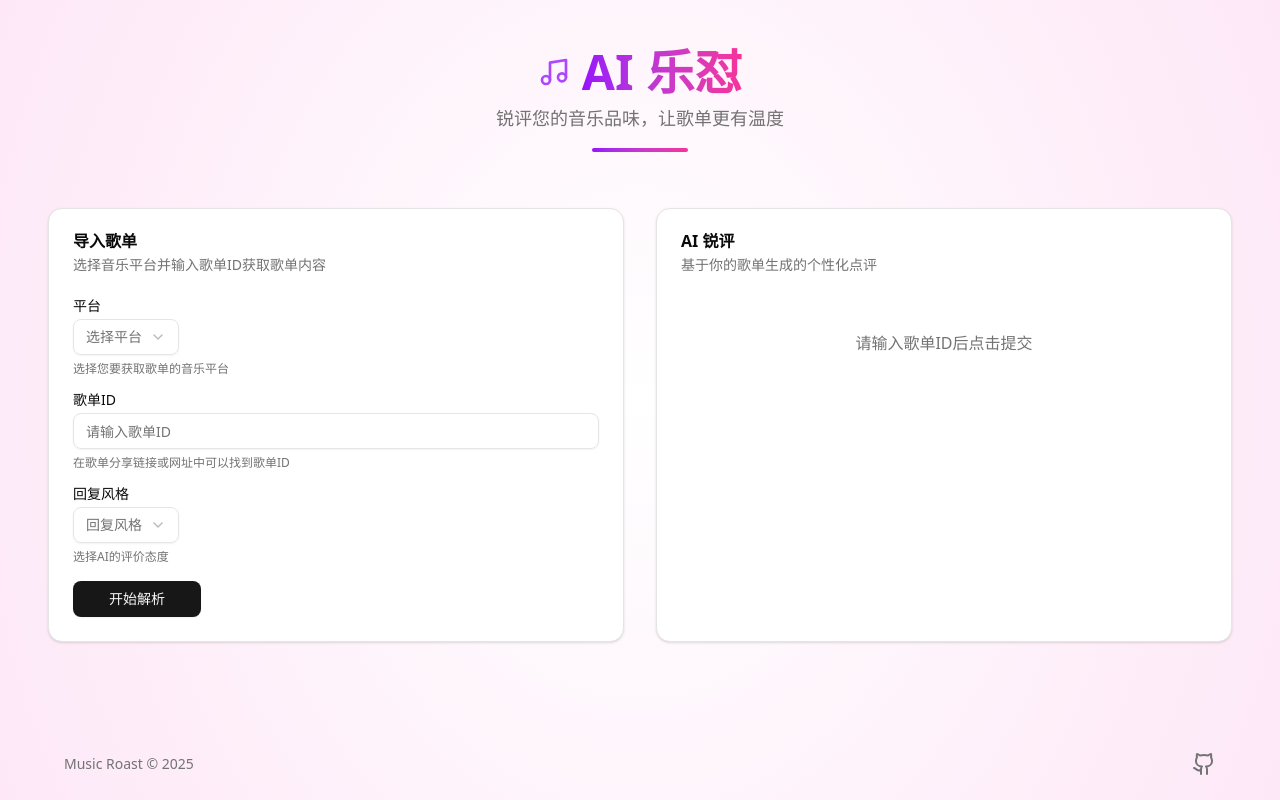
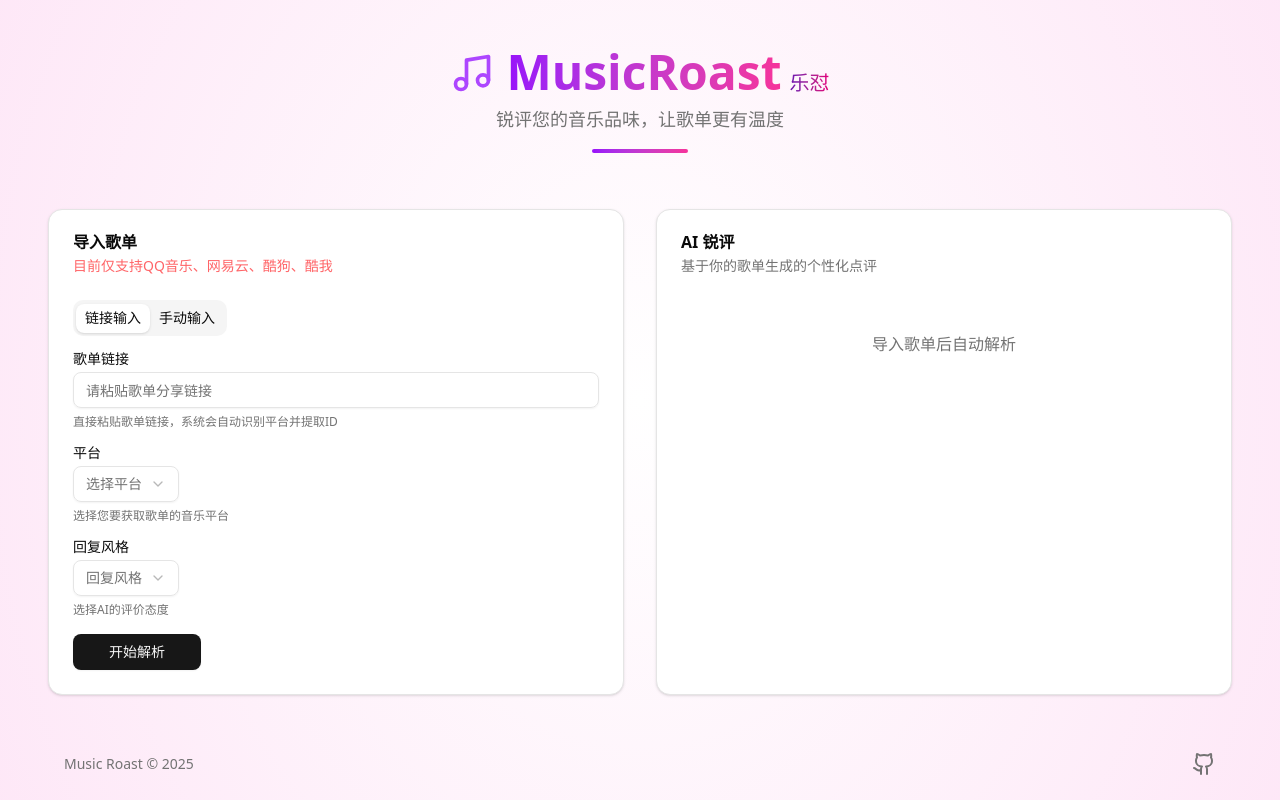
Before and after one commit to luckyabner/MusicRoast, a Next.js app: page / in a window 1280 px wide. Built offline with nearby package versions, Linux system fonts and the light colour scheme.

Commit message:
✨ feat: 支持链接解析

```diff
--- a/package.json
+++ b/package.json
@@ -13,6 +13,7 @@
     "@radix-ui/react-scroll-area": "^1.2.3",
     "@radix-ui/react-select": "^2.1.6",
     "@radix-ui/react-slot": "^1.1.2",
+    "@radix-ui/react-tabs": "^1.1.3",
     "axios": "^1.8.4",
     "cheerio": "^1.0.0",
     "class-variance-authority": "^0.7.1",
--- a/src/app/page.tsx
+++ b/src/app/page.tsx
@@ -152,10 +152,15 @@ export default function Home() {
 				<div className="max-w-7xl min-h-screen mx-auto px-4 flex flex-col sm:px-6 lg:px-8">
 					<div className="flex flex-col justify-center items-center py-12 space-y-2">
 						<div className="flex items-center gap-3 animate-fade-in">
-							<MusicIcon className="h-8 w-8 text-purple-500" />
-							<h1 className="text-5xl font-bold bg-gradient-to-r from-purple-600 to-pink-500 bg-clip-text text-transparent">
-								AI 乐怼
-							</h1>
+							<MusicIcon className="size-11 text-purple-500" />
+							<div className="flex items-baseline">
+								<h1 className="text-5xl font-bold bg-gradient-to-r from-purple-600 to-pink-500 bg-clip-text text-transparent">
+									MusicRoast
+								</h1>
+								<span className="ml-2 text-xl bg-gradient-to-r from-purple-800 to-pink-600 bg-clip-text text-transparent font-medium">
+									乐怼
+								</span>
+							</div>
 						</div>
 						<p className="text-muted-foreground font-medium text-lg max-w-xl text-center">
 							锐评您的音乐品味，让歌单更有温度
--- a/src/app/share/page.tsx
+++ b/src/app/share/page.tsx
@@ -90,6 +90,22 @@ export default function SharePage() {
 	};
 	return (
 		<div className="flex flex-col items-center min-h-screen justify-center">
+			<div className="my-6 flex gap-6 justify-center">
+				<Button
+					variant="outline"
+					className="rounded-lg px-5"
+					onClick={() => window.history.back()}
+				>
+					返回
+				</Button>
+				<Button
+					onClick={generateShareCard}
+					disabled={isGenerating}
+					className="rounded-lg px-5 bg-blue-600 hover:bg-blue-700"
+				>
+					{isGenerating ? '生成中...' : '保存图片'}
+				</Button>
+			</div>
 			{/* 添加额外的包装器并应用精确样式控制 */}
 			<div
 				ref={cardRef}
@@ -108,13 +124,6 @@ export default function SharePage() {
 					review={result}
 				/>
 			</div>
-			<Button
-				className="mt-4"
-				onClick={generateShareCard}
-				disabled={isGenerating}
-			>
-				{isGenerating ? '生成中...' : '保存图片'}
-			</Button>
 		</div>
 	);
 }
--- a/src/components/AiResult.tsx
+++ b/src/components/AiResult.tsx
@@ -51,7 +51,7 @@ export default function AiResult({ result, isLoading = false, error = '' }: AiRe
 			<CardContent>
 				{!isLoading && !result ? (
 					<div className="flex items-center justify-center py-8">
-						<p className="text-muted-foreground">请输入歌单ID后点击提交</p>
+						<p className="text-muted-foreground">导入歌单后自动解析</p>
 					</div>
 				) : isLoading && !result ? (
 					<div className="flex items-center justify-center py-8">
--- a/src/components/InputForm.tsx
+++ b/src/components/InputForm.tsx
@@ -1,20 +1,75 @@
 'use client';
-import React from 'react';
+import React, { useState } from 'react';
 import { Card, CardContent, CardDescription, CardFooter, CardHeader, CardTitle } from './ui/card';
 import { Label } from './ui/label';
 import { Select, SelectContent, SelectItem, SelectTrigger, SelectValue } from './ui/select';
 import { Input } from './ui/input';
 import { Button } from './ui/button';
 import { PROMPTS } from '@/lib/prompts';
+import { Tabs, TabsContent, TabsList, TabsTrigger } from './ui/tabs';
 
 interface InputFormProps {
 	onSubmit: (formData: FormData) => void;
 	isLoading?: boolean;
 }
 export default function InputForm({ onSubmit, isLoading = false }: InputFormProps) {
+	const [inputMethod, setInputMethod] = useState<'id' | 'link'>('link');
+	const [linkInput, setLinkInput] = useState('');
+	const [idInput, setIdInput] = useState('');
+	const [platformInput, setPlatformInput] = useState('');
+
+	const extractInfoFromLink = (link: string): { platform: string; id: string } => {
+		try {
+			// 默认值
+			let platform = '';
+			let id = '';
+
+			// 网易云音乐
+			if (link.includes('music.163.com')) {
+				platform = 'wyy';
+			}
+			// QQ音乐
+			else if (link.includes('y.qq.com')) {
+				platform = 'qqmusic';
+			}
+			// 酷狗音乐
+			else if (link.includes('kugou.com')) {
+				platform = 'kugou';
+			}
+			// 酷我音乐
+			else if (link.includes('kuwo.cn')) {
+				platform = 'kuwo';
+			}
+			const idMatch = link.match(/[?&]id=([^&]+)/);
+			if (idMatch && idMatch[1]) {
+				id = idMatch[1];
+			}
+			return { platform, id };
+		} catch (error) {
+			console.error('解析链接失败:', error);
+			return { platform: '', id: '' };
+		}
+	};
+
+	const handleLinkChange = (e: React.ChangeEvent<HTMLInputElement>) => {
+		const link = e.target.value;
+		setLinkInput(link);
+
+		const { platform, id } = extractInfoFromLink(link);
+		setIdInput(id);
+		setPlatformInput(platform);
+	};
+
 	const handleSubmit = (e: React.FormEvent<HTMLFormElement>) => {
 		e.preventDefault();
 		const formData = new FormData(e.currentTarget);
+
+		// 如果是通过链接输入
+		if (inputMethod === 'link') {
+			if (idInput) formData.set('id', idInput);
+			if (platformInput) formData.set('platform', platformInput);
+		}
+
 		onSubmit(formData);
 	};
 
@@ -22,7 +77,9 @@ export default function InputForm({ onSubmit, isLoading = false }: InputFormProp
 		<Card className="h-full">
 			<CardHeader>
 				<CardTitle>导入歌单</CardTitle>
-				<CardDescription>选择音乐平台并输入歌单ID获取歌单内容</CardDescription>
+				<CardDescription>
+					<p className="text-red-400 inline">目前仅支持QQ音乐、网易云、酷狗、酷我</p>
+				</CardDescription>
 			</CardHeader>
 			<form
 				onSubmit={handleSubmit}
@@ -30,12 +87,60 @@ export default function InputForm({ onSubmit, isLoading = false }: InputFormProp
 			>
 				<CardContent className="space-y-4">
 					<div className="flex flex-col space-y-1.5">
-						<Label htmlFor="platform">平台</Label>
+						<Tabs
+							defaultValue="link"
+							onValueChange={(v) => setInputMethod(v as 'id' | 'link')}
+						>
+							<TabsList className="grid grid-cols-2">
+								<TabsTrigger value="link">链接输入</TabsTrigger>
+								<TabsTrigger value="id">手动输入</TabsTrigger>
+							</TabsList>
+							<TabsContent value="link">
+								<div className="flex flex-col space-y-1.5 mt-2">
+									<Label htmlFor="link">歌单链接</Label>
+									<Input
+										id="link"
+										name="link"
+										value={linkInput}
+										onChange={handleLinkChange}
+										placeholder="请粘贴歌单分享链接"
+									/>
+									{idInput && platformInput && (
+										<p className="text-xs text-green-600">
+											已成功解析:{' '}
+											{platformInput === 'wyy'
+												? '网易云'
+												: platformInput === 'qqmusic'
+												? 'QQ音乐'
+												: platformInput === 'kugou'
+												? '酷狗'
+												: platformInput === 'kuwo'
+												? '酷我'
+												: ''}{' '}
+											歌单ID: {idInput}
+										</p>
+									)}
+									{idInput && !platformInput && (
+										<p className="text-xs text-amber-600">
+											已解析ID: {idInput}，但未识别平台，请手动选择平台
+										</p>
+									)}
+									<p className="text-xs text-muted-foreground">
+										直接粘贴歌单链接，系统会自动识别平台并提取ID
+									</p>
+								</div>
+
+								{/* 当链接解析无法识别平台时显示平台选择 */}
+								{!platformInput && inputMethod === 'link' && (
+									<div className="flex flex-col space-y-1.5 mt-4">
+										<Label htmlFor="platform-link">平台</Label>
 										<Select
 											name="platform"
 											required
+											value={platformInput}
+											onValueChange={setPlatformInput}
 										>
-							<SelectTrigger id="platform">
+											<SelectTrigger id="platform-link">
 												<SelectValue placeholder="选择平台" />
 											</SelectTrigger>
 											<SelectContent position="popper">
@@ -47,16 +152,45 @@ export default function InputForm({ onSubmit, isLoading = false }: InputFormProp
 										</Select>
 										<p className="text-xs text-muted-foreground">选择您要获取歌单的音乐平台</p>
 									</div>
-					<div className="flex flex-col space-y-1.5">
+								)}
+							</TabsContent>
+							<TabsContent value="id">
+								<div className="flex flex-col space-y-1.5 mt-2">
+									<Label htmlFor="platform-id">平台</Label>
+									<Select
+										name="platform"
+										required
+									>
+										<SelectTrigger id="platform-id">
+											<SelectValue placeholder="选择平台" />
+										</SelectTrigger>
+										<SelectContent position="popper">
+											<SelectItem value="wyy">网易云</SelectItem>
+											<SelectItem value="qqmusic">QQ音乐</SelectItem>
+											<SelectItem value="kugou">酷狗</SelectItem>
+											<SelectItem value="kuwo">酷我</SelectItem>
+										</SelectContent>
+									</Select>
+									<p className="text-xs text-muted-foreground">选择您要获取歌单的音乐平台</p>
+								</div>
+
+								<div className="flex flex-col space-y-1.5 mt-4">
 									<Label htmlFor="id">歌单ID</Label>
 									<Input
 										id="id"
 										name="id"
-							required
+										required={inputMethod === 'id'}
 										placeholder="请输入歌单ID"
+										onChange={(e) => inputMethod === 'id' && setIdInput(e.target.value)}
 									/>
-						<p className="text-xs text-muted-foreground">在歌单分享链接或网址中可以找到歌单ID</p>
+									<p className="text-xs text-muted-foreground">
+										在歌单分享链接或网址中可以找到歌单ID
+									</p>
 								</div>
+							</TabsContent>
+						</Tabs>
+					</div>
+
 					<div className="flex flex-col space-y-1.5">
 						<Label htmlFor="aiStyle">回复风格</Label>
 						<Select
@@ -76,8 +210,6 @@ export default function InputForm({ onSubmit, isLoading = false }: InputFormProp
 										{PROMPTS[key].name}
 									</SelectItem>
 								))}
-								{/* <SelectItem value="sharp">锐评</SelectItem>
-								<SelectItem value="praise">舔狗</SelectItem> */}
 								<SelectItem
 									value="null"
 									className="text-muted-foreground"
--- /dev/null
+++ b/src/components/ui/tabs.tsx
@@ -0,0 +1,66 @@
+"use client"
+
+import * as React from "react"
+import * as TabsPrimitive from "@radix-ui/react-tabs"
+
+import { cn } from "@/lib/utils"
+
+function Tabs({
+  className,
+  ...props
+}: React.ComponentProps<typeof TabsPrimitive.Root>) {
+  return (
+    <TabsPrimitive.Root
+      data-slot="tabs"
+      className={cn("flex flex-col gap-2", className)}
+      {...props}
+    />
+  )
+}
+
+function TabsList({
+  className,
+  ...props
+}: React.ComponentProps<typeof TabsPrimitive.List>) {
+  return (
+    <TabsPrimitive.List
+      data-slot="tabs-list"
+      className={cn(
+        "bg-muted text-muted-foreground inline-flex h-9 w-fit items-center justify-center rounded-lg p-[3px]",
+        className
+      )}
+      {...props}
+    />
+  )
+}
+
+function TabsTrigger({
+  className,
+  ...props
+}: React.ComponentProps<typeof TabsPrimitive.Trigger>) {
+  return (
+    <TabsPrimitive.Trigger
+      data-slot="tabs-trigger"
+      className={cn(
+        "data-[state=active]:bg-background dark:data-[state=active]:text-foreground focus-visible:border-ring focus-visible:ring-ring/50 focus-visible:outline-ring dark:data-[state=active]:border-input dark:data-[state=active]:bg-input/30 text-foreground dark:text-muted-foreground inline-flex h-[calc(100%-1px)] flex-1 items-center justify-center gap-1.5 rounded-md border border-transparent px-2 py-1 text-sm font-medium whitespace-nowrap transition-[color,box-shadow] focus-visible:ring-[3px] focus-visible:outline-1 disabled:pointer-events-none disabled:opacity-50 data-[state=active]:shadow-sm [&_svg]:pointer-events-none [&_svg]:shrink-0 [&_svg:not([class*='size-'])]:size-4",
+        className
+      )}
+      {...props}
+    />
+  )
+}
+
+function TabsContent({
+  className,
+  ...props
+}: React.ComponentProps<typeof TabsPrimitive.Content>) {
+  return (
+    <TabsPrimitive.Content
+      data-slot="tabs-content"
+      className={cn("flex-1 outline-none", className)}
+      {...props}
+    />
+  )
+}
+
+export { Tabs, TabsList, TabsTrigger, TabsContent }
```
Also changed, not shown: 1 other file (tests, documents, lock files or other folders). Lines whose indentation alone changed are shown as unchanged.
